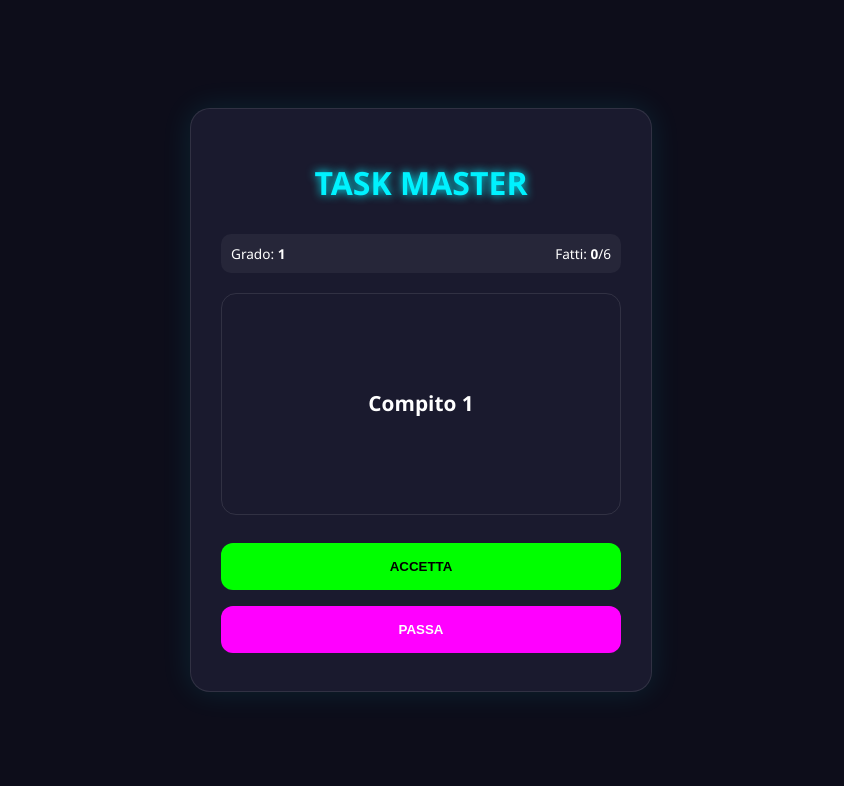
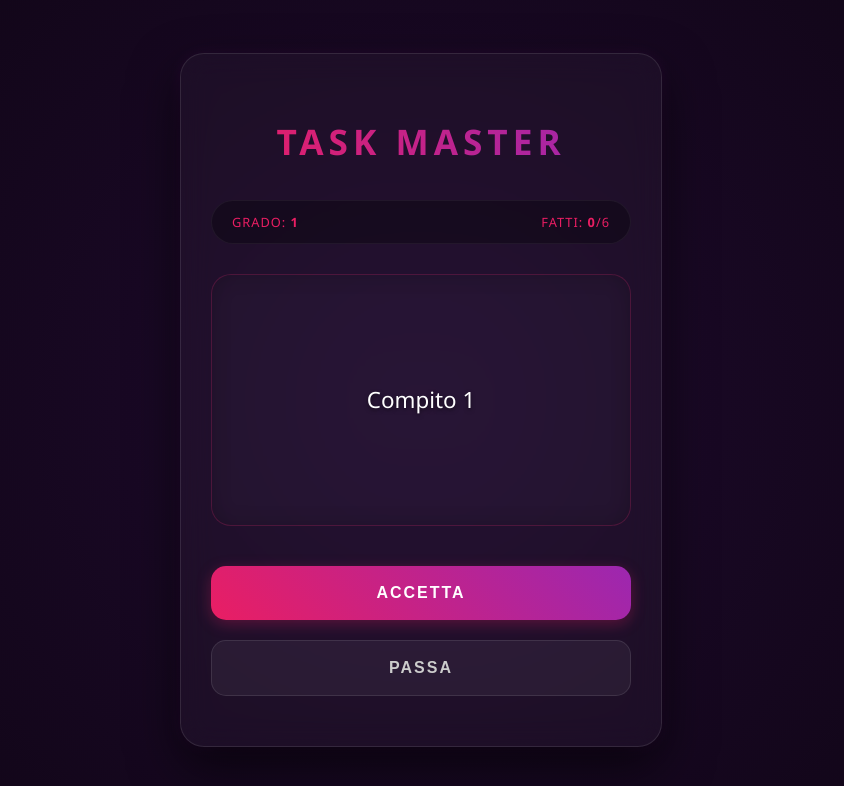
Before and after one commit to simonefalcone90/gioco, a plain HTML site: page index.html in a window 1280 px wide. Both pictures are taken after a click on the button "INIZIA IL GIOCO". Shown: the whole page, without its empty margins (219-1063 px from the left). Drawn offline with Linux system fonts and the light colour scheme.

Commit message:
Add files via upload

```diff
--- a/script.js
+++ b/script.js
@@ -8,8 +8,11 @@ let taskCorrente = null;
 // Caricamento Dati
 fetch('data.json')
     .then(r => r.json())
-    .then(data => db = data)
-    .catch(err => console.error("Errore database:", err));
+    .then(data => {
+        db = data;
+        console.log("Database caricato con successo:", db.length, "compiti trovati.");
+    })
+    .catch(err => console.error("Errore caricamento database:", err));
 
 function updatePlayerValue(val) {
     document.getElementById('playerValue').innerText = val;
@@ -30,11 +33,14 @@ function nuovoCompito() {
     document.getElementById('timer-display').classList.add('hidden');
     document.getElementById('timer-display').innerText = "";
 
-    // Filtro compiti non usati per grado
-    let disponibili = db.filter(t => parseInt(t.grado) === gradoAttuale && !compitiUsati.includes(t.compito));
+    // FILTRO ROBUSTO: Converte tutto in Number per evitare errori di tipo stringa/numero
+    let disponibili = db.filter(t => {
+        return Number(t.grado) === Number(gradoAttuale) && !compitiUsati.includes(t.compito);
+    });
 
-    // Se finiscono i compiti per questo grado nel database prima del target, avanza
+    // Se non ci sono più compiti per questo grado, prova ad avanzare automaticamente
     if (disponibili.length === 0) {
+        console.log(`Finiti i compiti per il grado ${gradoAttuale}. Cerco nel grado successivo...`);
         avanzaGrado();
         return;
     }
@@ -51,7 +57,8 @@ document.getElementById('btn-skip').onclick = () => nuovoCompito();
 
 document.getElementById('btn-accept').onclick = function() {
     document.getElementById('actions').classList.add('hidden');
-    const tempo = parseInt(taskCorrente.tempo);
+    // Assicuriamoci che tempo sia trattato come numero
+    const tempo = Number(taskCorrente.tempo);
     if (tempo > 0) {
         avviaTimer(tempo);
     } else {
@@ -61,7 +68,9 @@ document.getElementById('btn-accept').onclick = function() {
 
 document.getElementById('btn-done').onclick = () => {
     compitiCompletatiGrado++;
-    if (compitiCompletatiGrado >= (numGiocatori * 3)) {
+    const target = numGiocatori * 3;
+
+    if (compitiCompletatiGrado >= target) {
         avanzaGrado();
     } else {
         nuovoCompito();
@@ -98,12 +107,26 @@ function avanzaGrado() {
     gradoAttuale++;
     compitiCompletatiGrado = 0;
 
+    console.log("Tentativo di passaggio al grado:", gradoAttuale);
+
     // Se abbiamo superato il grado 5, fine gioco
     if (gradoAttuale > 5) {
         document.getElementById('game-screen').classList.add('hidden');
         document.getElementById('end-screen').classList.remove('hidden');
     } else {
-        // Passaggio automatico al compito del nuovo grado
-        nuovoCompito();
+        // Verifica se esistono compiti per il nuovo grado prima di procedere
+        let verificaProssimoGrado = db.some(t => Number(t.grado) === Number(gradoAttuale));
+
+        if (verificaProssimoGrado) {
+            nuovoCompito();
+        } else if (gradoAttuale <= 5) {
+            // Se non ci sono compiti nel grado attuale ma non siamo al 5, salta al successivo
+            console.log(`Nessun compito per il grado ${gradoAttuale}, salto oltre...`);
+            avanzaGrado();
+        } else {
+            // Se non c'è più nulla in nessun grado superiore
+            document.getElementById('game-screen').classList.add('hidden');
+            document.getElementById('end-screen').classList.remove('hidden');
+        }
     }
 }
--- a/style.css
+++ b/style.css
@@ -1,108 +1,179 @@
 :root {
-    --neon-blue: #00f2ff;
-    --neon-pink: #ff00ff;
-    --neon-green: #00ff00;
-    --bg-dark: #0d0d1a;
-    --card-bg: #1a1a2e;
+    --bg-deep: #0f0514;
+    --bg-gradient: radial-gradient(circle at center, #1e0a2d 0%, #0f0514 100%);
+    --accent-pink: #e91e63;
+    --accent-purple: #9c27b0;
+    --accent-gold: #ffb300;
+    --glass-bg: rgba(255, 255, 255, 0.03);
+    --glass-border: rgba(255, 255, 255, 0.1);
 }
 
 body {
-    background-color: var(--bg-dark);
-    color: white;
-    font-family: 'Segoe UI', sans-serif;
+    background: var(--bg-deep);
+    background-image: var(--bg-gradient);
+    color: #f0f0f0;
+    font-family: 'Segoe UI', Roboto, Helvetica, Arial, sans-serif;
     display: flex;
     justify-content: center;
     align-items: center;
     min-height: 100vh;
     margin: 0;
-    overflow: hidden;
+    overflow-x: hidden;
 }
 
 #game-container {
-    background: var(--card-bg);
+    background: var(--glass-bg);
+    backdrop-filter: blur(15px);
+    -webkit-backdrop-filter: blur(15px);
     width: 90%;
-    max-width: 400px;
-    padding: 30px;
-    border-radius: 20px;
-    box-shadow: 0 0 30px rgba(0, 242, 255, 0.1);
-    border: 1px solid rgba(255, 255, 255, 0.1);
+    max-width: 420px;
+    padding: 40px 30px;
+    border-radius: 24px;
+    border: 1px solid var(--glass-border);
+    box-shadow: 0 20px 50px rgba(0, 0, 0, 0.6), 0 0 15px rgba(156, 39, 176, 0.1);
     text-align: center;
 }
 
-h1 { color: var(--neon-blue); text-shadow: 0 0 10px var(--neon-blue); margin-bottom: 30px; }
+h1 {
+    font-size: 2.2rem;
+    letter-spacing: 5px;
+    background: linear-gradient(to right, var(--accent-pink), var(--accent-purple));
+    -webkit-background-clip: text;
+    -webkit-text-fill-color: transparent;
+    text-transform: uppercase;
+    margin-bottom: 35px;
+    font-weight: 900;
+}
+
 .hidden { display: none !important; }
 
-/* Slider Styling */
+/* Status Bar Elegante */
+#status-bar {
+    display: flex;
+    justify-content: space-between;
+    background: rgba(0, 0, 0, 0.3);
+    padding: 12px 20px;
+    border-radius: 50px;
+    margin-bottom: 30px;
+    font-size: 0.8rem;
+    text-transform: uppercase;
+    letter-spacing: 1px;
+    border: 1px solid rgba(255, 255, 255, 0.05);
+}
+
+#status-bar b, #status-bar span {
+    color: var(--accent-pink);
+}
+
+/* Card del Compito */
+#task-card {
+    min-height: 200px;
+    display: flex;
+    flex-direction: column;
+    justify-content: center;
+    padding: 25px;
+    background: rgba(255, 255, 255, 0.02);
+    border-radius: 20px;
+    border: 1px solid rgba(233, 30, 99, 0.2);
+    margin-bottom: 30px;
+    box-shadow: inset 0 0 20px rgba(0,0,0,0.2);
+}
+
+#task-text {
+    font-size: 1.4rem;
+    line-height: 1.5;
+    font-weight: 300;
+    margin: 0;
+    color: #fff;
+    text-shadow: 0 2px 4px rgba(0,0,0,0.5);
+}
+
+/* Slider Personalizzato */
+#setup-screen p { margin-bottom: 25px; font-size: 1.1rem; }
+#playerValue { font-size: 1.5rem; text-shadow: 0 0 10px var(--accent-pink); }
+
 input[type="range"] {
     -webkit-appearance: none;
     width: 100%;
     background: transparent;
-    margin: 20px 0;
+    margin: 25px 0;
 }
+
 input[type="range"]::-webkit-slider-runnable-track {
     width: 100%;
-    height: 8px;
+    height: 6px;
     background: rgba(255, 255, 255, 0.1);
-    border-radius: 5px;
-    border: 1px solid var(--neon-blue);
-}
-input[type="range"]::-webkit-slider-thumb {
-    height: 24px;
-    width: 24px;
-    border-radius: 50%;
-    background: var(--neon-blue);
-    -webkit-appearance: none;
-    margin-top: -9px;
-    box-shadow: 0 0 10px var(--neon-blue);
+    border-radius: 3px;
 }
 
-/* UI Elements */
-#status-bar {
-    display: flex;
-    justify-content: space-between;
-    background: rgba(255, 255, 255, 0.05);
-    padding: 10px;
-    border-radius: 10px;
-    margin-bottom: 20px;
-    font-size: 0.85rem;
+input[type="range"]::-webkit-slider-thumb {
+    -webkit-appearance: none;
+    height: 22px;
+    width: 22px;
+    border-radius: 50%;
+    background: var(--accent-pink);
+    cursor: pointer;
+    margin-top: -8px;
+    box-shadow: 0 0 15px var(--accent-pink);
 }
 
-#task-card {
-    min-height: 180px;
-    display: flex;
-    flex-direction: column;
-    justify-content: center;
-    padding: 20px;
+/* Pulsanti */
+button {
+    width: 100%;
+    padding: 18px;
+    margin: 10px 0;
+    border: none;
+    border-radius: 15px;
+    font-weight: bold;
+    font-size: 1rem;
+    cursor: pointer;
+    text-transform: uppercase;
+    transition: all 0.4s cubic-bezier(0.175, 0.885, 0.32, 1.275);
+    letter-spacing: 2px;
+}
+
+.btn-green {
+    background: linear-gradient(45deg, var(--accent-pink), var(--accent-purple));
+    color: white;
+    box-shadow: 0 4px 15px rgba(233, 30, 99, 0.3);
+}
+
+.btn-red {
+    background: rgba(255, 255, 255, 0.05);
+    color: #ccc;
     border: 1px solid rgba(255, 255, 255, 0.1);
-    border-radius: 15px;
+}
+
+.btn-blue {
+    background: transparent;
+    border: 2px solid var(--accent-gold);
+    color: var(--accent-gold);
+    box-shadow: 0 0 20px rgba(255, 179, 0, 0.2);
+    animation: glow-pulse 2s infinite;
+}
+
+button:hover {
+    transform: translateY(-3px);
+    filter: brightness(1.2);
+}
+
+/* Timer */
+#timer-display {
+    font-size: 2.2rem;
+    font-weight: bold;
+    margin-top: 20px;
+    color: var(--accent-gold);
+    text-shadow: 0 0 15px rgba(255, 179, 0, 0.4);
+}
+
+@keyframes glow-pulse {
+    0% { box-shadow: 0 0 5px var(--accent-gold); }
+    50% { box-shadow: 0 0 25px var(--accent-gold); }
+    100% { box-shadow: 0 0 5px var(--accent-gold); }
+}
+
+/* End Screen */
+#end-screen h2 {
+    color: var(--accent-gold);
     margin-bottom: 20px;
 }
-
-#task-text { font-size: 1.3rem; line-height: 1.4; margin: 0; }
-
-button {
-    width: 100%;
-    padding: 16px;
-    margin: 8px 0;
-    border: none;
-    border-radius: 12px;
-    font-weight: bold;
-    cursor: pointer;
-    text-transform: uppercase;
-    transition: 0.2s;
-}
-
-.btn-green { background: var(--neon-green); color: black; }
-.btn-red { background: var(--neon-pink); color: white; }
-.btn-blue {
-    background: var(--neon-blue);
-    color: black;
-    box-shadow: 0 0 15px var(--neon-blue);
-    font-size: 1.1rem;
-}
-
-#timer-display {
-    font-size: 2rem;
-    font-weight: bold;
-    margin-top: 15px;
-}
```
